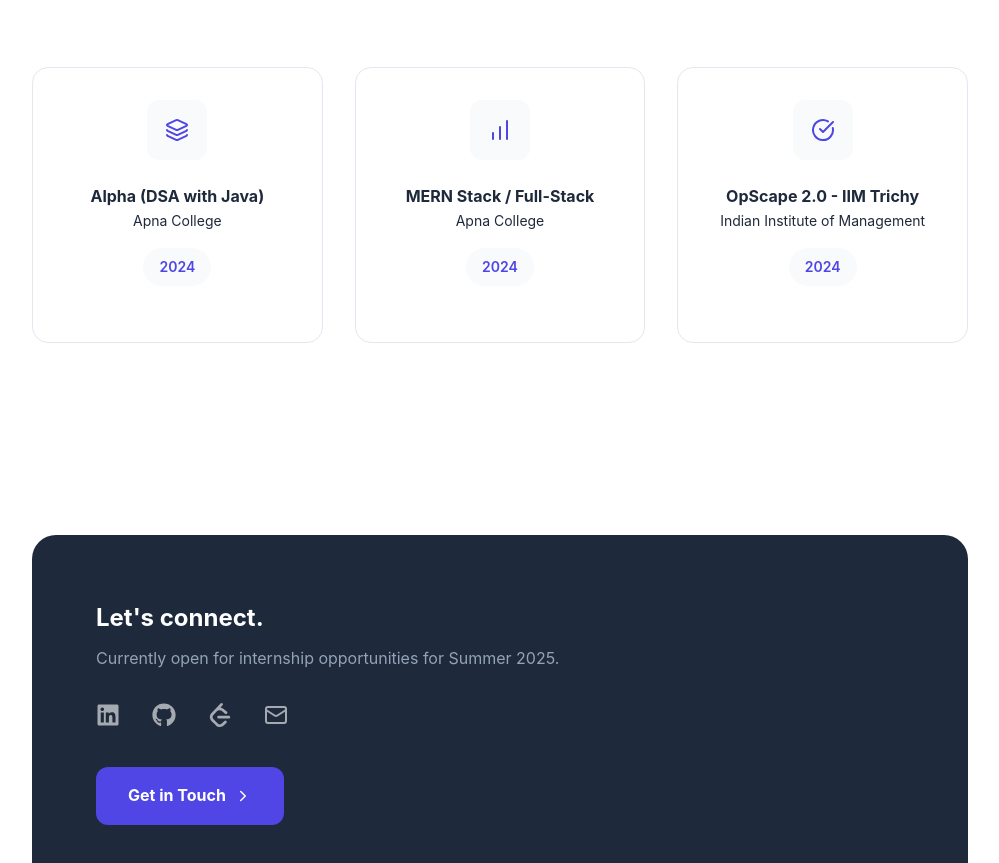
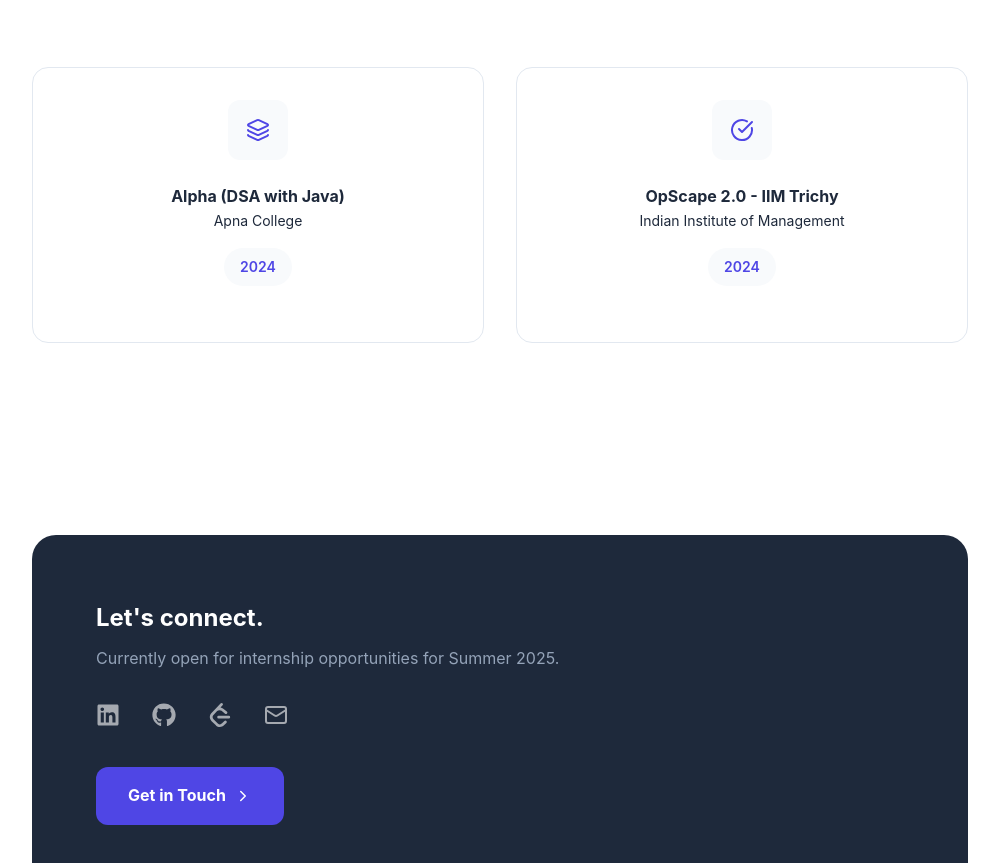
Before and after one commit to priyanshi355/Portfolio, a React app: page / in a window 1280 px wide. Shown: the part 4763-5626 px from the top of the page, without its empty margins (140-1139 px from the left). Built offline with nearby package versions, Linux system fonts and the light colour scheme; the HTML template or start-up script is replaced by a standard one.

Commit message:
Removed MERN certificate

```diff
--- a/src/App.jsx
+++ b/src/App.jsx
@@ -238,7 +238,6 @@
 const Certifications = () => {
   const certs = [
     { title: "Alpha (DSA with Java)", issuer: "Apna College", date: "2024", icon: <Layers />, file: "/certs/apna_dsa.pdf" },
-    { title: "MERN Stack / Full-Stack", issuer: "Apna College", date: "2024", icon: <BarChart />, file: "/certs/mern_cert.pdf" },
     { title: "OpScape 2.0 - IIM Trichy", issuer: "Indian Institute of Management", date: "2024", icon: <CheckCircle />, file: "/certs/iim_trichy.pdf" }
   ];
 
```
